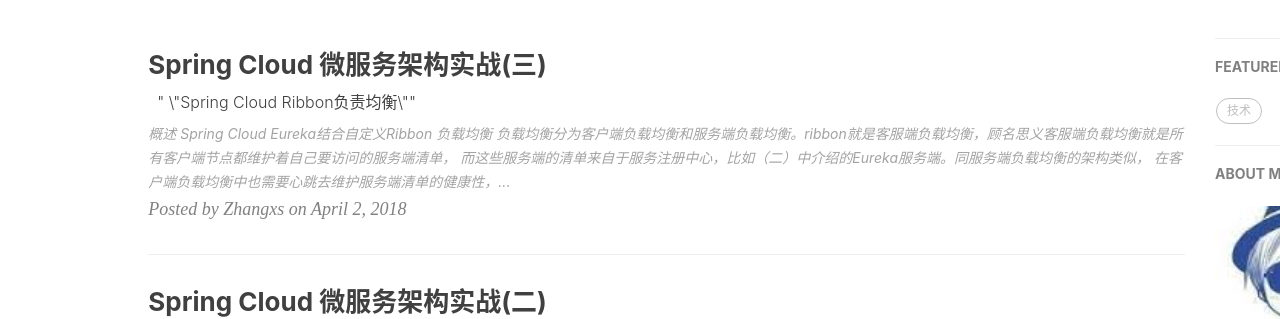
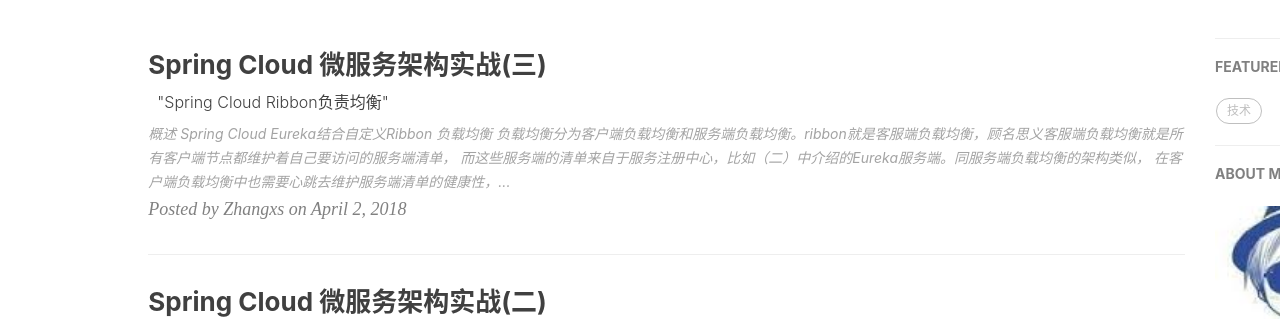
Before and after one commit to mrzhangxisheng/mrzhangxisheng.github.io, a Jekyll site: the page built from index.html, in a window 1280 px wide and 900 px high. Shown: the part 420-739 px from the top of the window. Built offline with Jekyll 4.4.1, drawn with Linux system fonts in a browser that asks for light colours; nearby versions of some CDN libraries; the list of posts is cut into pages by our own code; comment, search, counter and statistics services are not loaded.

```diff
--- a/_posts/2018-04-02-springcloud_3-2018.markdown
+++ b/_posts/2018-04-02-springcloud_3-2018.markdown
@@ -1,7 +1,7 @@
 ---
 layout:     post
 title:      "Spring Cloud 微服务架构实战(三)"
-subtitle:   " \"Spring Cloud Ribbon负责均衡\""
+subtitle:   "Spring Cloud Ribbon负责均衡"
 date:       2018-04-02 18:30:00
 author:     "Zhangxs"
 header-img: "null.jpg"
```
